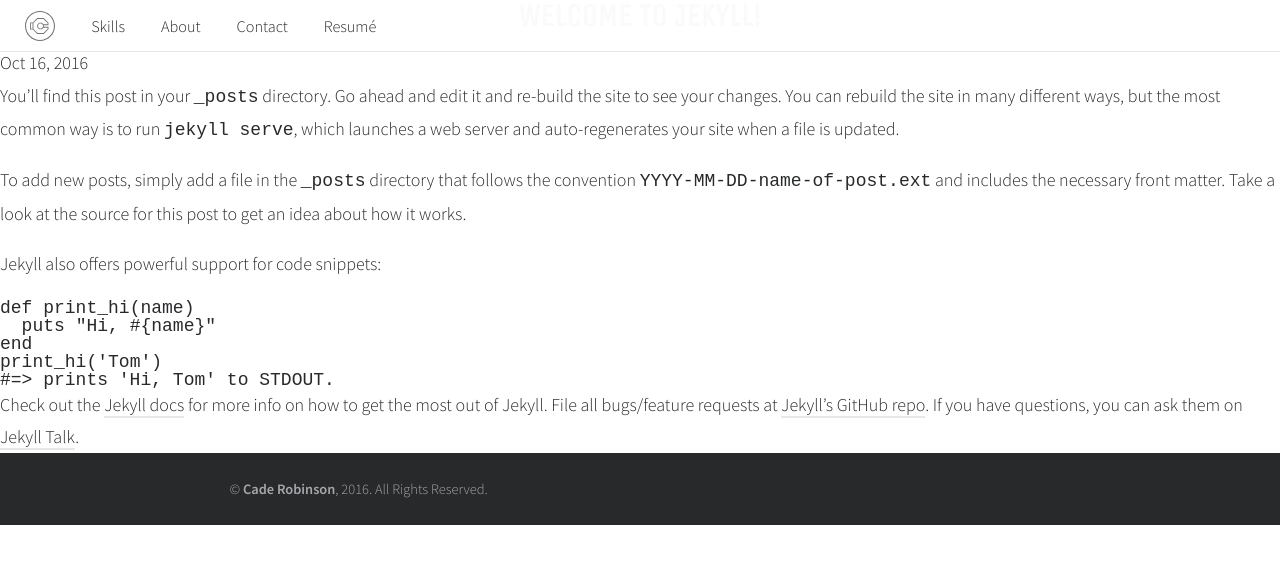
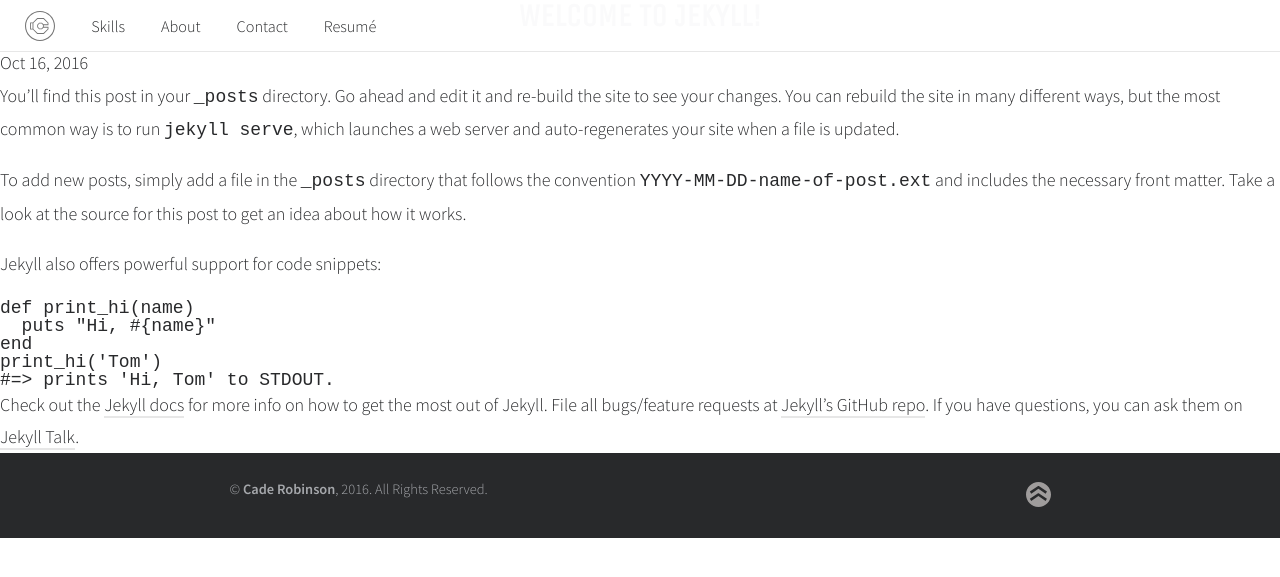
Before and after one commit to okay-cade/okay-cade.github.io, a Jekyll site: the page built from _posts/2016-10-16-welcome-to-jekyll.markdown, in a window 1280 px wide. Shown: the top 577 px of the page. Built offline with Jekyll 4.4.1, drawn with Linux system fonts in a browser that asks for light colours.

Commit message:
back to top button, images

```diff
--- a/_includes/footer.html
+++ b/_includes/footer.html
@@ -1,5 +1,6 @@
 <footer class="footer">
   <div class="l-wrapper">
-  &copy; <strong>Cade Robinson</strong>, 2016. All Rights Reserved.
+    <span>&copy; <strong>Cade Robinson</strong>, 2016. All Rights Reserved.</span>
+    <a href="#top" class="footer-top">{% include svgs/top.html %}</a>
   </div>
 </footer>
--- /dev/null
+++ b/_includes/svgs/top.html
@@ -0,0 +1,7 @@
+<svg version="1.1" id="productionized" xmlns="http://www.w3.org/2000/svg" xmlns:xlink="http://www.w3.org/1999/xlink" x="0px"
+	 y="0px" viewBox="0 0 30 30" style="enable-background:new 0 0 30 30;" xml:space="preserve">
+
+<path fill="#9F9C9C" class="st0" d="M15,0C6.7,0,0,6.7,0,15c0,8.3,6.7,15,15,15c8.3,0,15-6.7,15-15C30,6.7,23.3,0,15,0z M23.5,22.7l-8.6-5.9
+	l-8.6,5.9l-1.7-2.5l9.4-6.5c0.5-0.4,1.2-0.4,1.7,0l9.4,6.5L23.5,22.7z M23.5,14l-8.6-5.9L6.3,14l-1.7-2.5L14.1,5
+	c0.5-0.4,1.2-0.4,1.7,0l9.4,6.5L23.5,14z"/>
+</svg>
--- a/_sass/_main.scss
+++ b/_sass/_main.scss
@@ -151,6 +151,24 @@ textarea {
   color: lighten($color-body, 50%);
   font-size: .8em;
   padding: 2em 0;
+  .l-wrapper {
+    position: relative;
+    display: flex;
+    justify-content: space-between;
+  }
+  &-top {
+    border: 0;
+    svg {
+      width: 25px;
+      height: 25px;
+    }
+    &:hover {
+      border: 0;
+      svg {
+        fill: $color-green;
+      }
+    }
+  }
 }
 
 .u-mb-large {
```
Also changed, not shown: assets/images/cade.jpg, assets/images/insta2.jpg (added), assets/images/insta3.jpg (added), assets/images/insta4.jpg (added).
